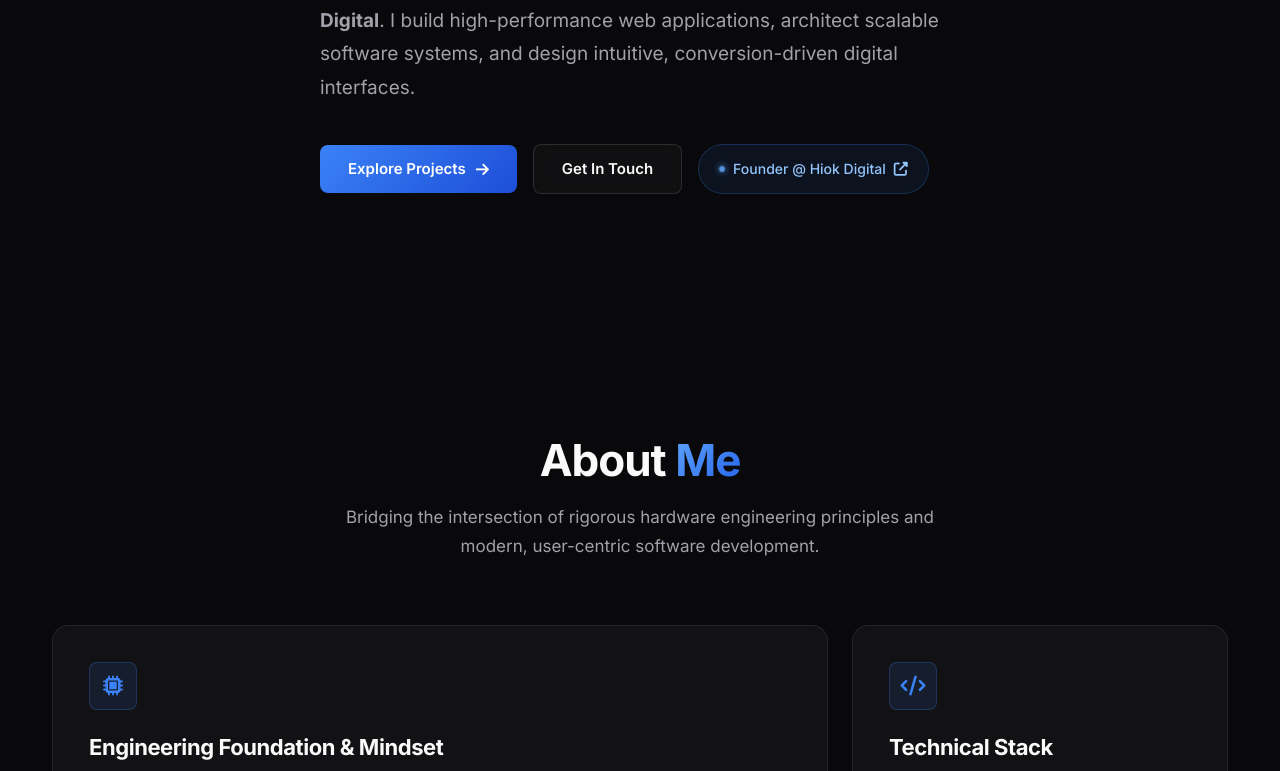
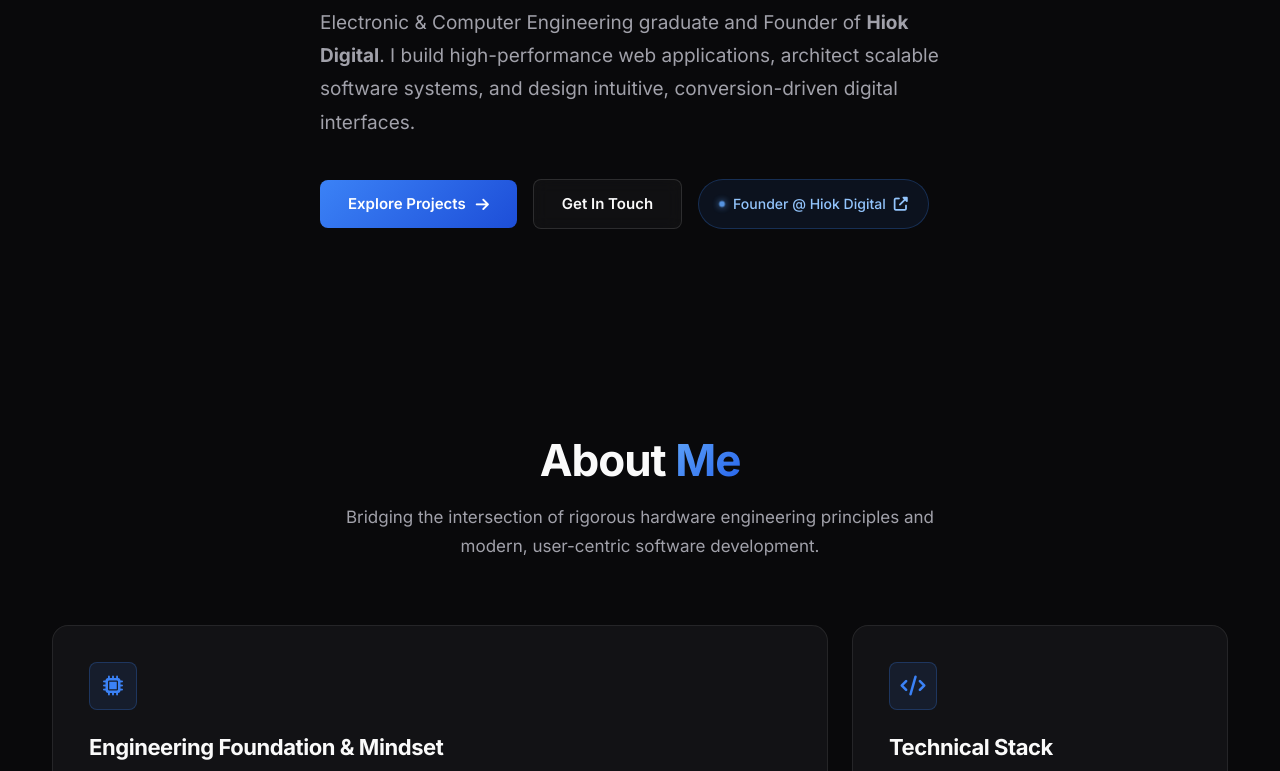
Before and after one commit to Hiokz/portfolio, a plain HTML site: page index.html in a window 1280 px wide. Shown: the part 406-1177 px from the top of the page. Drawn offline with Linux system fonts and the light colour scheme; a web font is replaced by a local one.

Commit message:
style: reduce hero section bottom padding to 30px

```diff
--- a/style.css
+++ b/style.css
@@ -378,7 +378,7 @@ img {
     min-height: 100vh;
     display: flex;
     align-items: center;
-    padding: calc(var(--nav-height) + 60px) 0 100px;
+    padding: calc(var(--nav-height) + 60px) 0 30px;
     overflow: hidden;
 }
 
```
